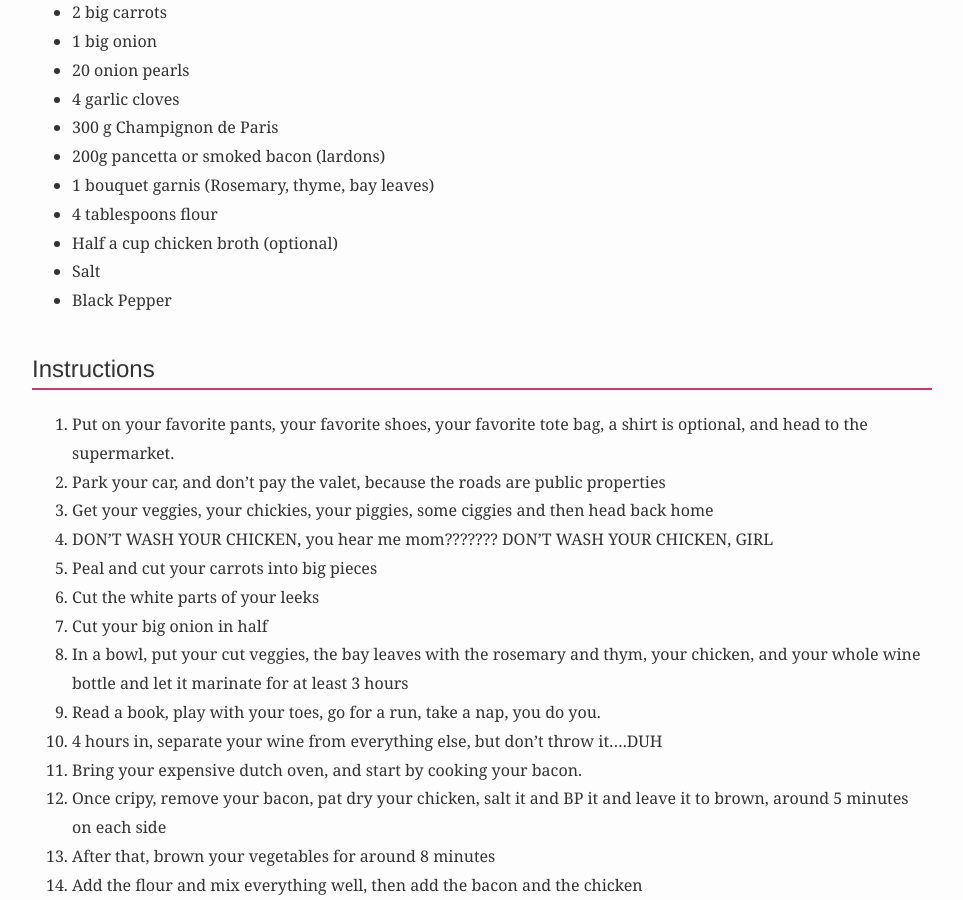
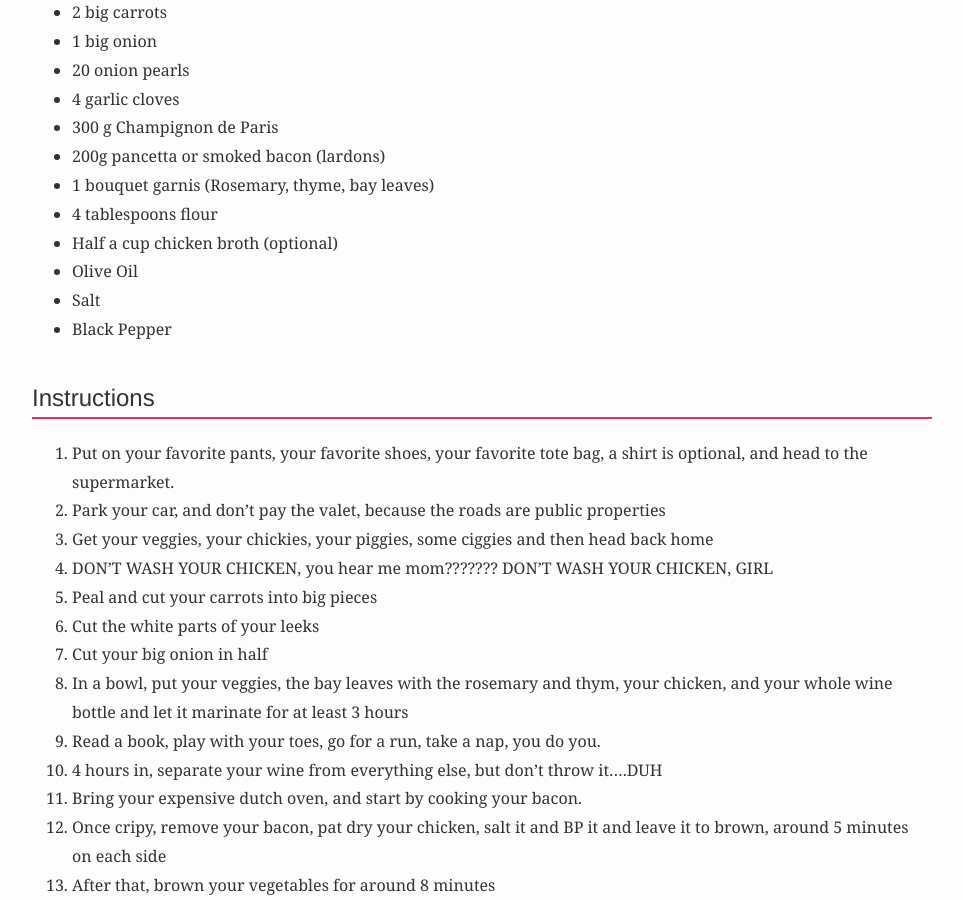
Before and after one commit to AntiLibrary5/nicools-kitchen, a Jekyll site: the page built from _posts/2025-11-9-coq-au-vin.md, in a window 1280 px wide and 900 px high, scrolled down 1009 px. Shown: the whole window, without its empty margins (158-1121 px from the left). Built offline with Jekyll 4.4.1, drawn with Linux system fonts in a browser that asks for light colours.

Commit message:
coq au vin updates

```diff
--- a/_posts/2025-11-9-coq-au-vin.md
+++ b/_posts/2025-11-9-coq-au-vin.md
@@ -26,6 +26,7 @@ I hate using plastic bags. So today, at the supermarket, I put carrots in a plas
 * 1 bouquet garnis (Rosemary, thyme, bay leaves)
 * 4 tablespoons flour
 * Half a cup chicken broth (optional)
+* Olive Oil
 * Salt
 * Black Pepper
 
@@ -39,7 +40,7 @@ I hate using plastic bags. So today, at the supermarket, I put carrots in a plas
 5. Peal and cut your carrots into big pieces
 6. Cut the white parts of your leeks
 7. Cut your big onion in half
-8. In a bowl, put your cut veggies, the bay leaves with the rosemary and thym, your chicken, and your whole wine bottle and let it marinate for at least 3 hours
+8. In a bowl, put your veggies, the bay leaves with the rosemary and thym, your chicken, and your whole wine bottle and let it marinate for at least 3 hours
 9. Read a book, play with your toes, go for a run, take a nap, you do you.
 10. 4 hours in, separate your wine from everything else, but don't throw it....DUH
 11. Bring your expensive dutch oven, and start by cooking your bacon.
```
